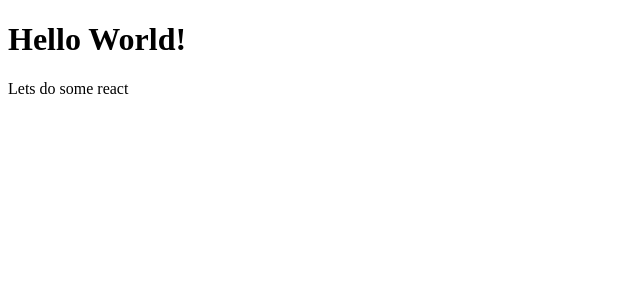
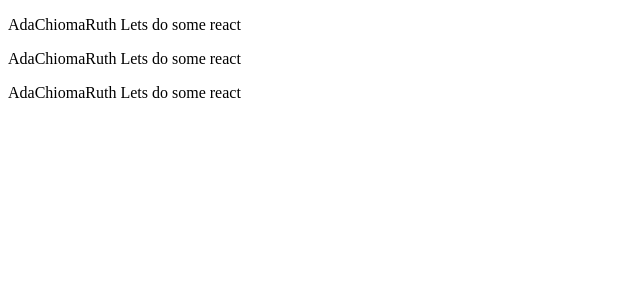
Before and after one commit to UdokaSuccess/react-web, a React (Create React App) app in the folder therapisttoday/: page / in a window 1280 px wide. Shown: the top 300 px of the page, without its empty margins (0-640 px from the left). Built offline with nearby package versions, Linux system fonts and the light colour scheme.

Commit message:
new changes

```diff
--- a/therapisttoday/src/App.js
+++ b/therapisttoday/src/App.js
@@ -1,8 +1,7 @@
 function Hello(props) {
-    return (<div>
-           <h1> Hello World!</h1>
-           <p>Lets do some react</p>
-    </div>)
-      }
+  let items = ['Ada','Chioma', 'Ruth']
+  return(
+    <p> {items} Lets do some react</p>)
+ }
 
   export default Hello;
--- a/therapisttoday/src/index.js
+++ b/therapisttoday/src/index.js
@@ -7,4 +7,10 @@ import Hello from './App.js'
 const container = document.getElementById("root");
 const root = ReactDOM.createRoot(container);
 
-root.render(<Hello/>)
+root.render(
+   <div>
+         <Hello/>
+         <Hello/>
+         <Hello/>
+   </div>
+)
```
Also changed, not shown: therapisttoday/src/App.css (added).
